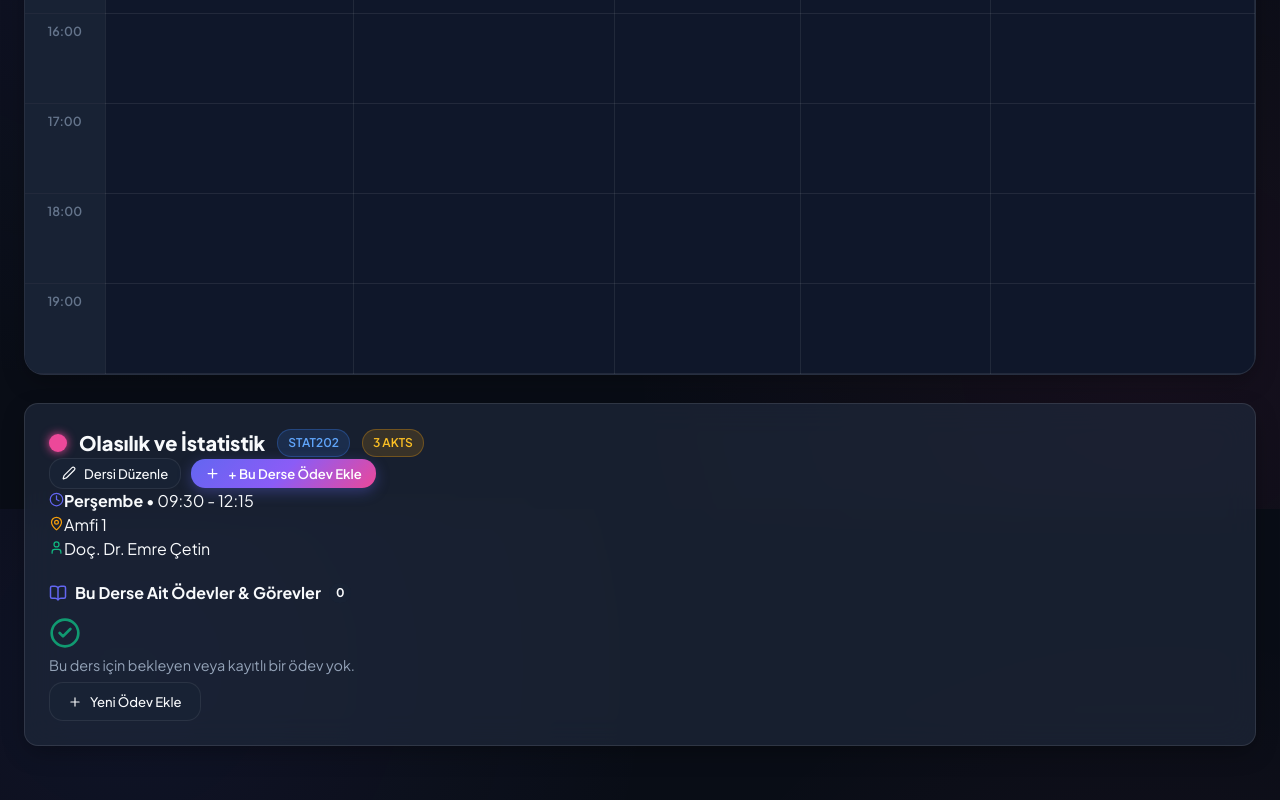
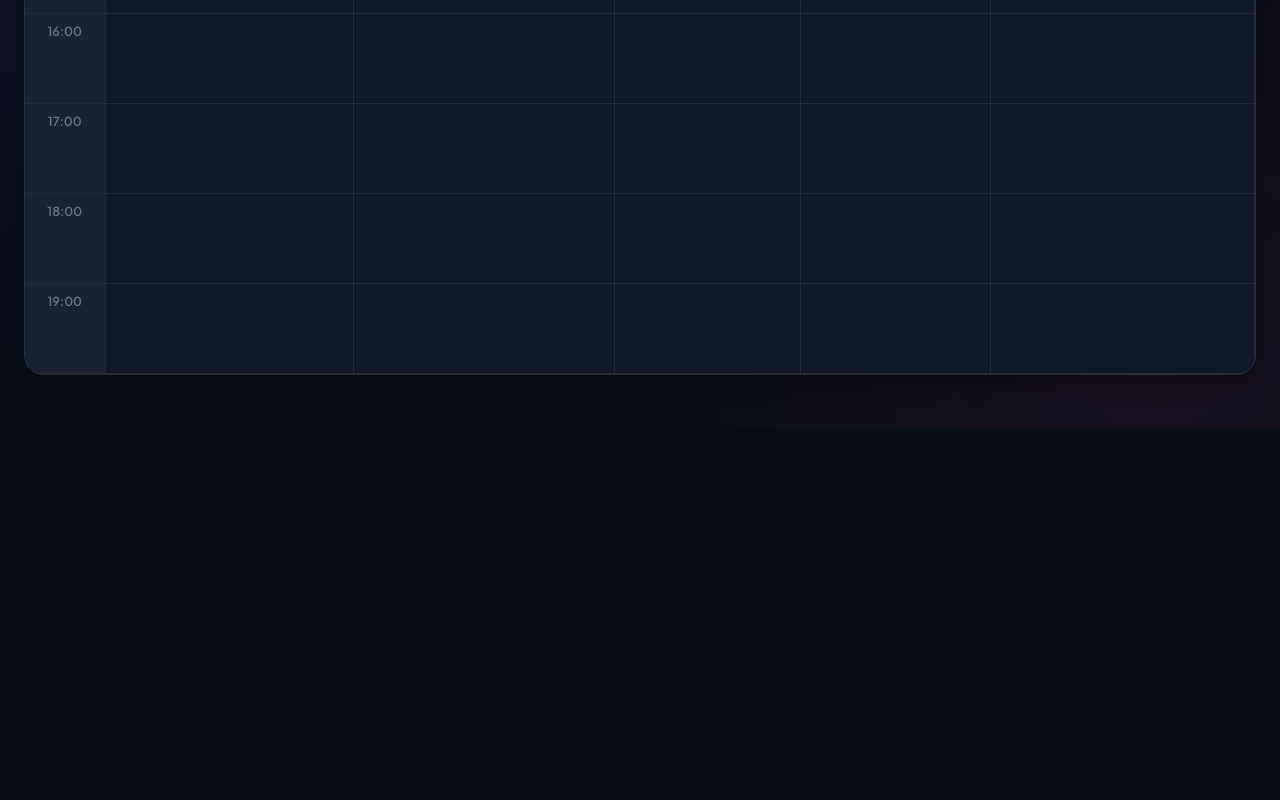
Before and after one commit to zehratuncer/MyCalendar, a React (Vite) app: page / in a window 1280 px wide. Shown: the part 1091-1891 px from the top of the page. After the commit the page ends 1520 px from the top, so only its background shows below. Built offline with nearby package versions, Linux system fonts and the light colour scheme.

Commit message:
refactor: remove bottom course details panel from ScheduleView per user request

```diff
--- a/src/components/ScheduleView.jsx
+++ b/src/components/ScheduleView.jsx
@@ -384,172 +384,6 @@ export const ScheduleView = ({
         </div>
       )}
 
-      {/* ========================================================================= */}
-      {/* SELECTED COURSE & ASSIGNMENTS PANEL (TAKILAN DERSİN ÖDEVLERİ VE DETAYLARI)*/}
-      {/* ========================================================================= */}
-      {selectedCourse && (
-        <div className="course-detail-panel glass-panel" style={{ marginTop: '28px', padding: '24px' }}>
-          {/* Panel Header */}
-          <div className="course-detail-header">
-            <div style={{ display: 'flex', alignItems: 'center', gap: '12px', flexWrap: 'wrap' }}>
-              <div
-                style={{
-                  width: '18px',
-                  height: '18px',
-                  borderRadius: '50%',
-                  backgroundColor: selectedCourse.color || '#6366f1',
-                  boxShadow: `0 0 10px ${selectedCourse.color || '#6366f1'}`
-                }}
-              />
-              <h2 style={{ fontSize: '1.25rem', fontWeight: 800 }}>
-                {selectedCourse.name}
-              </h2>
-              {selectedCourse.code && <span className="badge badge-info">{selectedCourse.code}</span>}
-              {selectedCourse.credits && <span className="badge badge-warning">{selectedCourse.credits} AKTS</span>}
-            </div>
-
-            <div style={{ display: 'flex', gap: '10px', alignItems: 'center' }}>
-              <button
-                type="button"
-                onClick={() => handleCourseClick(selectedCourse)}
-                className="btn-secondary"
-                style={{ fontSize: '0.82rem', padding: '6px 12px' }}
-              >
-                <Edit2 size={14} />
-                <span>Dersi Düzenle</span>
-              </button>
-
-              <button
-                type="button"
-                onClick={() => openAddAssignmentForCourse(selectedCourse)}
-                className="btn-primary"
-                style={{ fontSize: '0.82rem', padding: '6px 14px' }}
-              >
-                <Plus size={15} />
-                <span>+ Bu Derse Ödev Ekle</span>
-              </button>
-            </div>
-          </div>
-
-          {/* Course Metadata Row */}
-          <div className="course-info-meta-row">
-            <div className="meta-info-item">
-              <Clock size={15} color="var(--primary)" />
-              <span><strong>{selectedCourse.day}</strong> • {selectedCourse.startTime} - {selectedCourse.endTime}</span>
-            </div>
-            {selectedCourse.room && (
-              <div className="meta-info-item">
-                <MapPin size={15} color="#f59e0b" />
-                <span>{selectedCourse.room}</span>
-              </div>
-            )}
-            {selectedCourse.instructor && (
-              <div className="meta-info-item">
-                <User size={15} color="#10b981" />
-                <span>{selectedCourse.instructor}</span>
-              </div>
-            )}
-          </div>
-
-          {/* Assignments Sub-Section */}
-          <div style={{ marginTop: '20px' }}>
-            <div style={{ display: 'flex', alignItems: 'center', justifyContent: 'space-between', marginBottom: '12px' }}>
-              <h3 style={{ fontSize: '1rem', fontWeight: 700, display: 'flex', alignItems: 'center', gap: '8px' }}>
-                <BookOpen size={18} color="var(--primary)" />
-                <span>Bu Derse Ait Ödevler & Görevler</span>
-                <span className="pill-count" style={{ background: 'var(--bg-subtle)' }}>
-                  {selectedCourseAssignments.length}
-                </span>
-              </h3>
-            </div>
-
-            {selectedCourseAssignments.length === 0 ? (
-              <div className="empty-course-assignments-box">
-                <CheckCircle2 size={32} color="#10b981" style={{ opacity: 0.8 }} />
-                <p style={{ fontSize: '0.9rem', color: 'var(--text-secondary)' }}>
-                  Bu ders için bekleyen veya kayıtlı bir ödev yok.
-                </p>
-                <button
-                  type="button"
-                  onClick={() => openAddAssignmentForCourse(selectedCourse)}
-                  className="btn-secondary"
-                  style={{ fontSize: '0.82rem', marginTop: '6px' }}
-                >
-                  <Plus size={14} />
-                  <span>Yeni Ödev Ekle</span>
-                </button>
-              </div>
-            ) : (
-              <div className="course-assignments-grid">
-                {selectedCourseAssignments.map((assign) => {
-                  const isCompleted = assign.completed;
-                  const dueStatus = getDueDateStatus(assign.dueDate, assign.dueTime);
-
-                  return (
-                    <div
-                      key={assign.id}
-                      onClick={() => openEditAssignmentModal(assign)}
-                      className={`course-assign-card ${isCompleted ? 'completed' : ''}`}
-                    >
-                      <div style={{ display: 'flex', alignItems: 'flex-start', gap: '10px' }}>
-                        <button
-                          type="button"
-                          onClick={(e) => handleToggleAssignment(assign.id, e)}
-                          className={`custom-checkbox ${isCompleted ? 'checked' : ''}`}
-                          style={{ marginTop: '2px' }}
-                          title={isCompleted ? 'Tamamlanmadı olarak işaretle' : 'Tamamlandı olarak işaretle'}
-                        >
-                          {isCompleted && <Check size={14} />}
-                        </button>
-
-                        <div style={{ flex: 1 }}>
-                          <h4
-                            className="course-assign-title"
-                            style={{
-                              fontSize: '0.95rem',
-                              fontWeight: 700,
-                              textDecoration: isCompleted ? 'line-through' : 'none',
-                              color: isCompleted ? 'var(--text-muted)' : 'var(--text-primary)'
-                            }}
-                          >
-                            {assign.title}
-                          </h4>
-
-                          {assign.description && (
-                            <p
-                              style={{
-                                fontSize: '0.8rem',
-                                color: 'var(--text-secondary)',
-                                marginTop: '4px',
-                                display: '-webkit-box',
-                                WebkitLineClamp: 2,
-                                WebkitBoxOrient: 'vertical',
-                                overflow: 'hidden'
-                              }}
-                            >
-                              {assign.description}
-                            </p>
-                          )}
-
-                          <div style={{ display: 'flex', alignItems: 'center', gap: '8px', flexWrap: 'wrap', marginTop: '8px' }}>
-                            <span className={`badge ${dueStatus.badgeClass}`} style={{ fontSize: '0.72rem' }}>
-                              <Clock size={11} />
-                              <span>{dueStatus.label}</span>
-                            </span>
-
-                            {getPriorityBadge(assign.priority)}
-                          </div>
-                        </div>
-                      </div>
-                    </div>
-                  );
-                })}
-              </div>
-            )}
-          </div>
-        </div>
-      )}
-
       {/* Course Modal */}
       <CourseModal
         isOpen={isCourseModalOpen}
```
